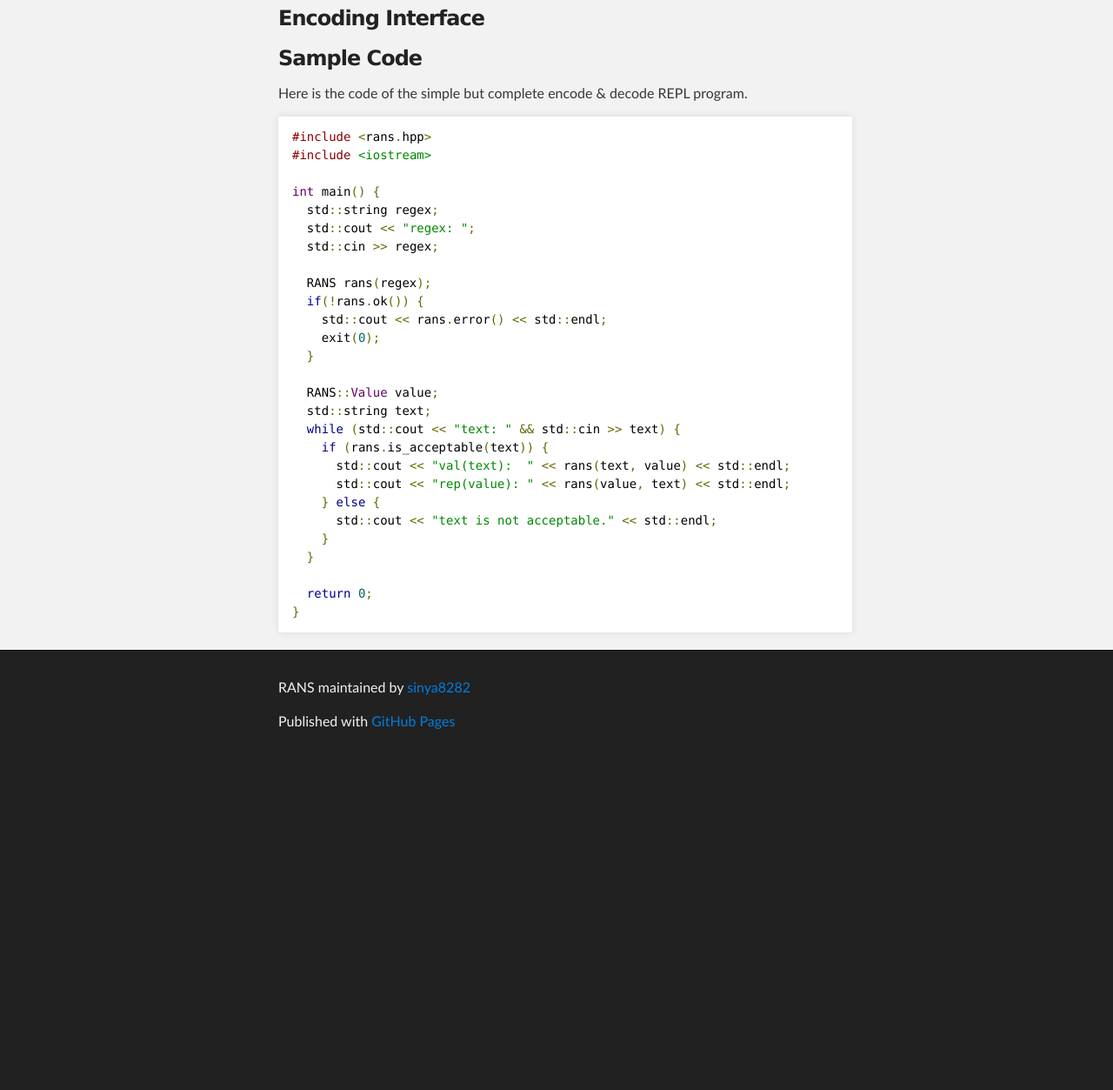
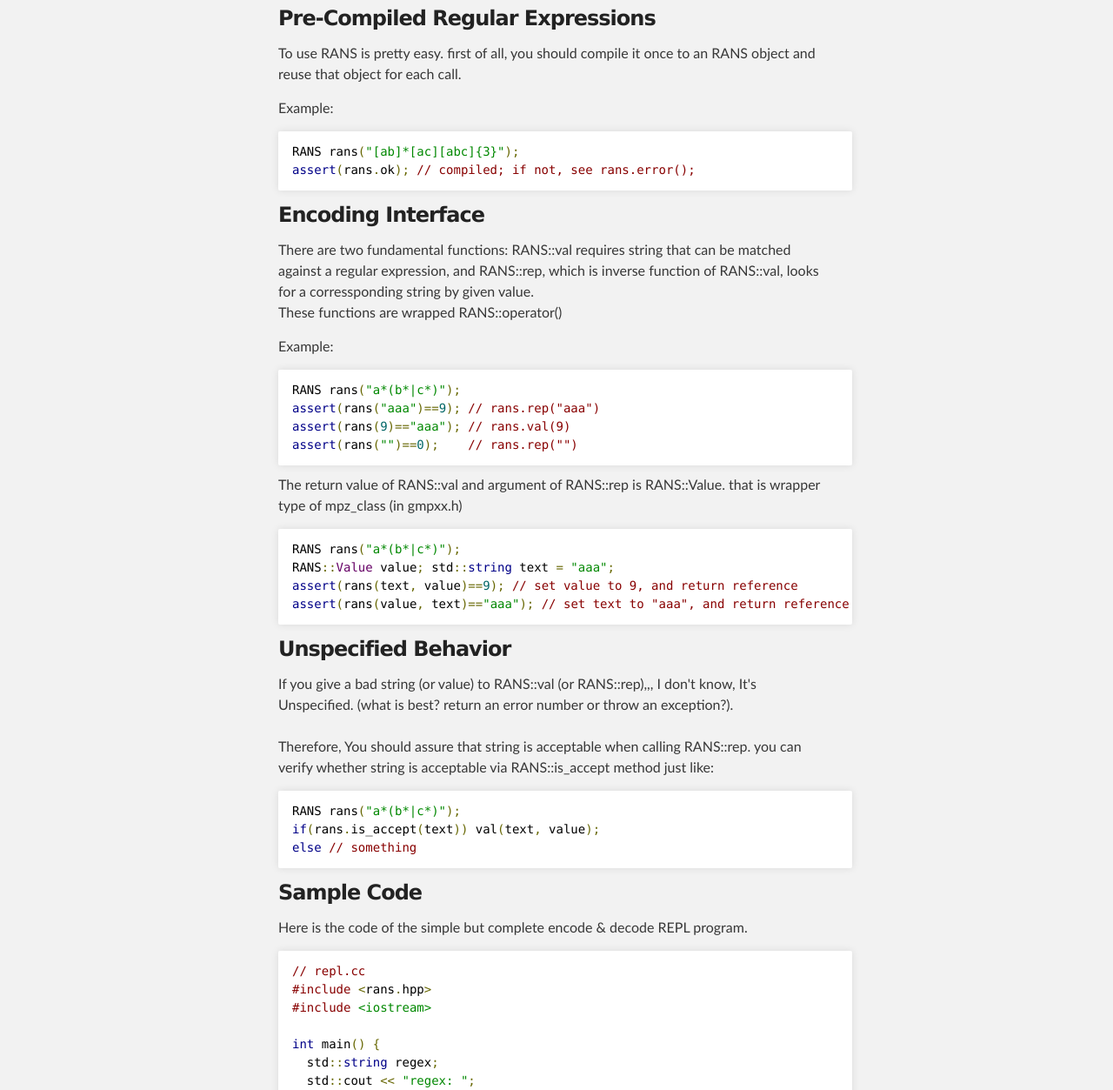
Before and after one commit to sinya8282/RANS, a plain HTML site: page api.html in a window 1280 px wide. Shown: the part 284-1537 px from the top of the page at 87% size. Before the commit the page ends 1160 px from the top, so only its background shows below. Drawn offline with Linux system fonts and the light colour scheme.

Commit message:
add api documentation.

```diff
--- a/api.html
+++ b/api.html
@@ -34,10 +34,46 @@
     <div id="main_content_wrap" class="outer">
       <section id="main_content" class="inner">
 
+<h3>Pre-Compiled Regular Expressions</h3>
+<p>To use RANS is pretty easy. first of all, you should compile it once to an RANS object and reuse that object for each call.</p>
+
+<p>Example:</p>
+
+<pre><code class="prettyprint">RANS rans("[ab]*[ac][abc]{3}");
+assert(rans.ok); // compiled; if not, see rans.error();</code></pre>
+
 <h3>Encoding Interface</h3>
+<p>There are two fundamental functions: RANS::val requires string that can be matched against a regular expression, and RANS::rep, which is inverse function of RANS::val, looks for a corressponding string by given value. </br>
+These functions are wrapped RANS::operator()</p>
+
+<p>Example:</p>
+<pre><code class="prettyprint">RANS rans("a*(b*|c*)");
+assert(rans("aaa")==9); // rans.rep("aaa")
+assert(rans(9)=="aaa"); // rans.val(9)
+assert(rans("")==0);    // rans.rep("")
+</code></pre>
+
+<p>The return value of RANS::val and argument of RANS::rep is RANS::Value. that is wrapper type of mpz_class (in gmpxx.h)</p>
+<pre><code class="prettyprint">RANS rans("a*(b*|c*)");
+RANS::Value value; std::string text = "aaa";
+assert(rans(text, value)==9); // set value to 9, and return reference
+assert(rans(value, text)=="aaa"); // set text to "aaa", and return reference
+</code></pre>
+
+<h3>Unspecified Behavior</h3>
+
+<p>If you give a bad string (or value) to RANS::val (or RANS::rep),,, I don't know, It's Unspecified. (what is best? return an error number or throw an exception?).</br></br>
+Therefore, You should assure that string is acceptable when calling RANS::rep. you can verify whether string is acceptable via RANS::is_accept method just like:
+</p>
+<pre><code class="prettyprint">RANS rans("a*(b*|c*)");
+if(rans.is_accept(text)) val(text, value);
+else // something
+</code></pre>
+
 <h3>Sample Code</h3>
 <p>Here is the code of the simple but complete encode & decode REPL program.</p>
-<pre><code class="prettyprint lang-cpp">#include &lt;rans.hpp&gt;
+<pre><code class="prettyprint">// repl.cc
+#include &lt;rans.hpp&gt;
 #include &lt;iostream&gt;
 
 int main() {
@@ -65,6 +101,17 @@ int main() {
   return 0;
 }
 </code></pre>
+
+<p>You could compile this like as:</p>
+
+<pre><code class="prettyprint lang-sh">$ g++ repl.cc -lgmp -lgmpxx -o repl
+$ ./repl
+</code></pre>
+
+<h3>Additional Tips and Tricks</h3>
+<p>For advanced usage, like compression, or something that uses a DFA directly, see <a href="http://github.com/sinya8282/RANS/blob/master/rans.hpp">rans.hpp</a> or codes in test directory.</p>
+
+
       </section>
     </div>
 
```
